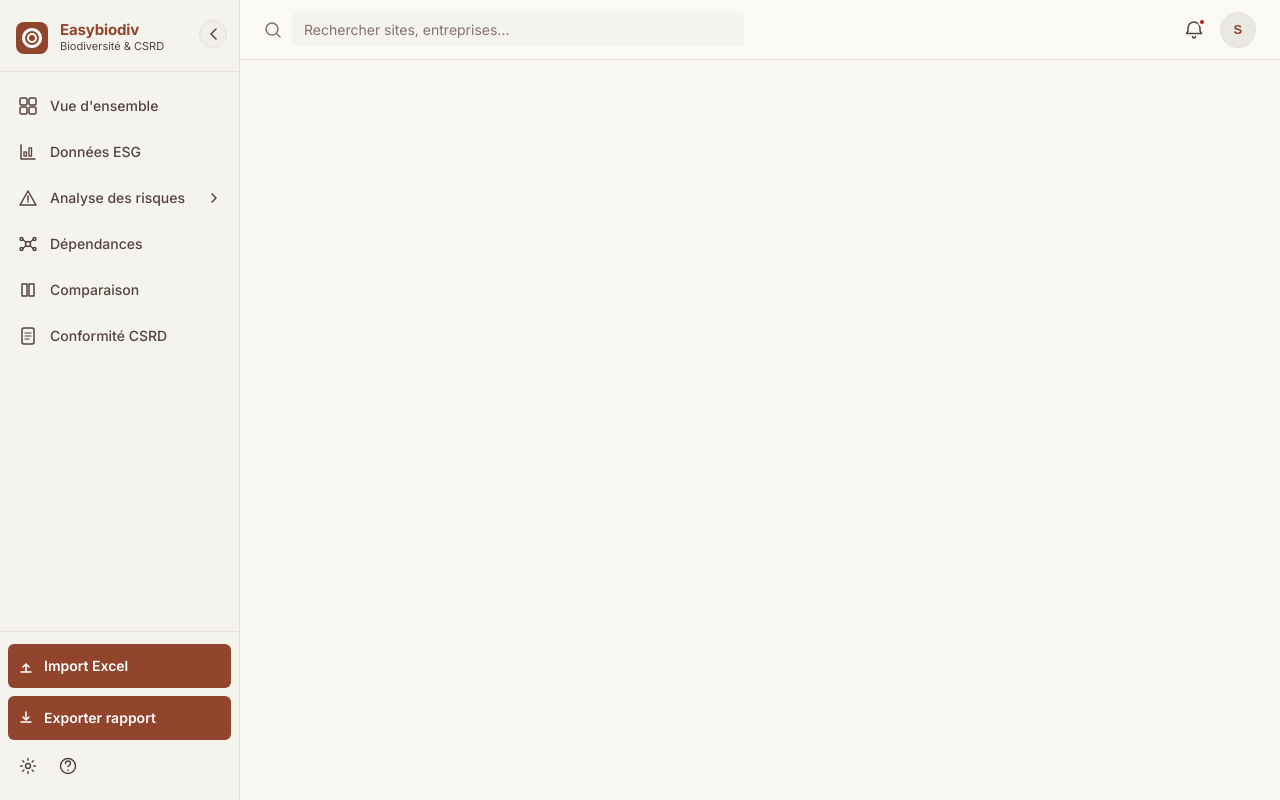
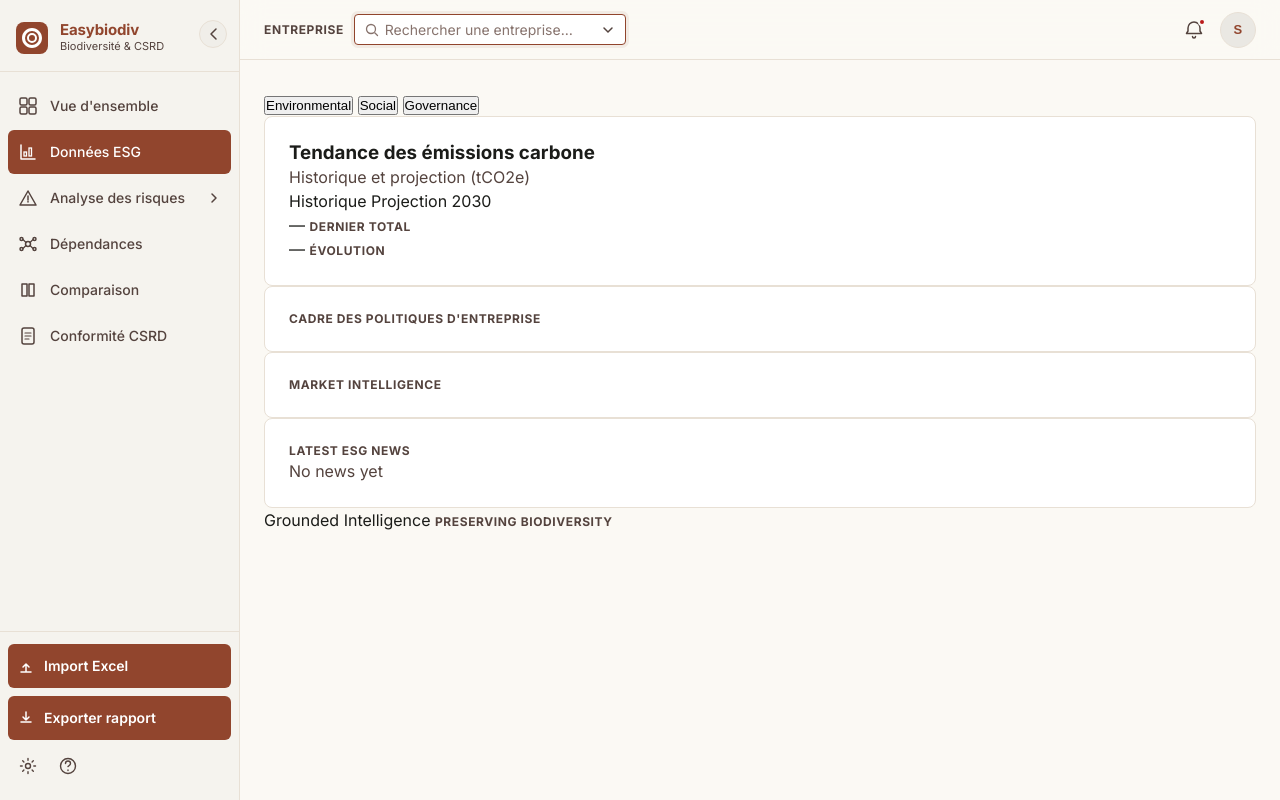
Before and after one commit to eheurard/Easybiodiv, a Django app: page /esg-data/ in a window 1280 px wide. Run offline with Django 5.2, Linux system fonts and the light colour scheme; a user stored in the database is signed in; tables that the repository leaves empty hold one stand-in row (values such as "Sample post").

Commit message:
feat(esg): template complet de la page Données ESG
Co-Authored-By: Claude Opus 4.8 <noreply@anthropic.com>

```diff
--- a/dashboard/templates/dashboard/esg.html
+++ b/dashboard/templates/dashboard/esg.html
@@ -1,7 +1,132 @@
 {% extends "base.html" %}
+{% load static %}
 
 {% block title %}Données ESG — Easybiodiv{% endblock %}
 
+{% block nav_esg %}active{% endblock %}
+
+{% block header_left %}
+<div class="company-combobox" id="company-combobox" role="combobox"
+     aria-expanded="false" aria-haspopup="listbox" aria-owns="company-listbox">
+  <span class="company-combobox__label label-caps">Entreprise</span>
+  <div class="company-combobox__input-wrap">
+    <svg width="14" height="14" viewBox="0 0 14 14" fill="none" aria-hidden="true">
+      <circle cx="6" cy="6" r="4.5" stroke="currentColor" stroke-width="1.3"/>
+      <path d="M10 10l2.5 2.5" stroke="currentColor" stroke-width="1.3" stroke-linecap="round"/>
+    </svg>
+    <input type="text" id="company-search" class="company-combobox__input"
+           placeholder="Rechercher une entreprise…"
+           autocomplete="off" aria-autocomplete="list"
+           aria-controls="company-listbox" aria-label="Sélectionner une entreprise">
+    <svg class="company-combobox__chevron" width="14" height="14" viewBox="0 0 14 14" fill="none" aria-hidden="true">
+      <path d="M3 5l4 4 4-4" stroke="currentColor" stroke-width="1.5" stroke-linecap="round"/>
+    </svg>
+  </div>
+  <ul id="company-listbox" class="company-combobox__listbox" role="listbox" hidden></ul>
+</div>
+{% endblock header_left %}
+
 {% block content %}
-<div class="esg-page"><!-- contenu complété dans une tâche ultérieure --></div>
+<div class="esg-page">
+
+  <div class="esg-theme-tabs" role="tablist" aria-label="Thème ESG">
+    <button class="esg-theme-tab esg-theme-tab--active" data-theme="environmental" role="tab" aria-selected="true">Environmental</button>
+    <button class="esg-theme-tab" data-theme="social" role="tab" aria-selected="false">Social</button>
+    <button class="esg-theme-tab" data-theme="governance" role="tab" aria-selected="false">Governance</button>
+  </div>
+
+  <!-- ── Environmental ─────────────────────────────────────────────── -->
+  <div class="esg-theme-panel esg-theme-panel--active" data-theme-panel="environmental">
+    <div class="esg-grid">
+
+      <div class="esg-grid__main">
+
+        <section class="card esg-chart">
+          <div class="esg-chart__head">
+            <div>
+              <h3 class="esg-chart__title">Tendance des émissions carbone</h3>
+              <p class="esg-chart__sub">Historique et projection (<span data-esg="carbon-unit">tCO2e</span>)</p>
+            </div>
+            <div class="esg-chart__legend">
+              <span class="esg-chart__legend-item"><span class="esg-chart__line esg-chart__line--solid"></span>Historique</span>
+              <span class="esg-chart__legend-item"><span class="esg-chart__line esg-chart__line--dashed"></span>Projection 2030</span>
+            </div>
+          </div>
+          <div class="esg-chart__kpis">
+            <div class="esg-chart__kpi">
+              <span class="esg-chart__kpi-value" data-esg="carbon-latest">—</span>
+              <span class="esg-chart__kpi-label label-caps">Dernier total</span>
+            </div>
+            <div class="esg-chart__kpi">
+              <span class="esg-chart__kpi-value" data-esg="carbon-reduction">—</span>
+              <span class="esg-chart__kpi-label label-caps">Évolution</span>
+            </div>
+          </div>
+          <div class="esg-chart__canvas" id="esg-chart-canvas" aria-label="Graphique des émissions carbone">
+            <p class="esg-empty" id="esg-chart-empty" hidden>Aucune donnée carbone disponible.</p>
+          </div>
+        </section>
+
+        <section class="esg-featured" id="esg-featured" aria-label="Politiques en avant"></section>
+
+        <section class="card esg-framework">
+          <div class="esg-framework__head">
+            <h4 class="esg-framework__title label-caps">Cadre des politiques d'entreprise</h4>
+          </div>
+          <div class="esg-framework__list" id="esg-framework-list"></div>
+        </section>
+
+      </div>
+
+      <aside class="esg-grid__side">
+
+        <section class="card esg-market">
+          <div class="esg-market__head">
+            <h3 class="esg-market__title label-caps">Market Intelligence</h3>
+            <span class="esg-market__demo" id="esg-market-demo" hidden>Démo</span>
+          </div>
+          <div class="esg-market__body" id="esg-market-body"></div>
+        </section>
+
+        <section class="card esg-news">
+          <div class="esg-news__head">
+            <h3 class="esg-news__title label-caps">Latest ESG News</h3>
+          </div>
+          <div class="esg-news__body" id="esg-news-body">
+            <p class="esg-empty">No news yet</p>
+          </div>
+        </section>
+
+        <div class="esg-decoration" aria-hidden="true">
+          <span class="esg-decoration__title">Grounded Intelligence</span>
+          <span class="esg-decoration__sub label-caps">Preserving Biodiversity</span>
+        </div>
+
+      </aside>
+
+    </div>
+  </div>
+
+  <!-- ── Social ────────────────────────────────────────────────────── -->
+  <div class="esg-theme-panel" data-theme-panel="social" hidden>
+    <div class="card esg-coming">
+      <p class="esg-empty">Social — à venir, aucune donnée disponible.</p>
+    </div>
+  </div>
+
+  <!-- ── Governance ────────────────────────────────────────────────── -->
+  <div class="esg-theme-panel" data-theme-panel="governance" hidden>
+    <div class="card esg-coming">
+      <p class="esg-empty">Governance — à venir, aucune donnée disponible.</p>
+    </div>
+  </div>
+
+</div>
 {% endblock %}
+
+{% block extra_js %}
+{{ companies|json_script:"esg-companies" }}
+{{ initial_data|json_script:"esg-data" }}
+<script>var ESG_API_URL = "{% url 'dashboard:esg_data' pk=0 %}".replace('0/', '');</script>
+<script src="{% static 'dashboard/js/esg.js' %}"></script>
+{% endblock %}
```
